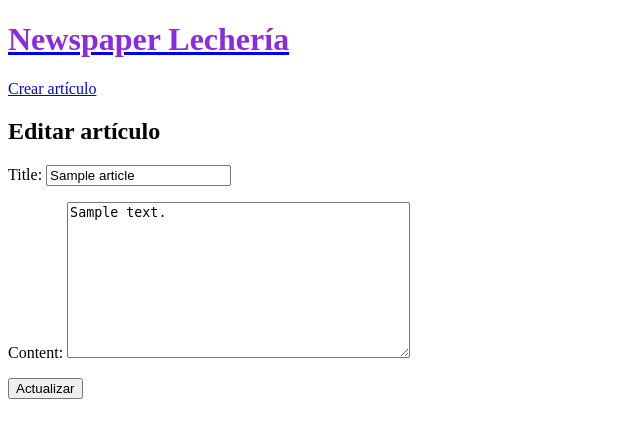
After one commit to osm3rr/blog-crud-abr-2026, a Django app: page /articulo/1/editar/ in a window 1280 px wide. The commit adds this page. Shown: the top 438 px of the page, without its empty margins (0-640 px from the left). Run offline with Django 5.2, Linux system fonts and the light colour scheme; tables that the repository leaves empty hold one stand-in row (values such as "Sample post").

Commit message:
update is done

```diff
--- a/newspaper/urls.py
+++ b/newspaper/urls.py
@@ -2,10 +2,12 @@ from django.urls import path
 from .views import (ArticleListView,
                     ArticleDetailView,
                     ArticleCreateView,
+                    ArticleUpdateView,
                     )
 
 urlpatterns = [
     path('', ArticleListView.as_view(), name='article-list'),
     path('articulo/<int:pk>/', ArticleDetailView.as_view(), name='article-detail'),
     path('articulo/crear/', ArticleCreateView.as_view(), name='article-create'),
+    path('articulo/<int:pk>/editar/', ArticleUpdateView.as_view(), name='article-update'),
 ]
--- a/newspaper/views.py
+++ b/newspaper/views.py
@@ -2,6 +2,7 @@ from django.views.generic import (
                                 ListView,
                                 DetailView,
                                 CreateView,
+                                UpdateView,
                                 )
 from .models import Article
 
@@ -18,3 +19,8 @@ class ArticleCreateView(CreateView):
     model = Article
     template_name = 'article-create.html'
     fields = ['title', 'content', 'author']
+
+class ArticleUpdateView(UpdateView):
+    model = Article
+    template_name = 'article-update.html'
+    fields = ['title', 'content']
--- a/templates/article-detail.html
+++ b/templates/article-detail.html
@@ -5,4 +5,5 @@
     <p><strong>Autor:</strong> {{ article.author }}</p>
     <small>Fecha: {{ article.created_at }}</small>
     <p><strong>Contenido:</strong> {{ article.content }}</p>
+    <a href="{% url 'article-update' article.pk %}">Editar</a>
 {% endblock content %}
--- /dev/null
+++ b/templates/article-update.html
@@ -0,0 +1,10 @@
+{% extends '_base.html' %}
+
+{% block content %}
+    <h2>Editar artículo</h2>
+    <form method="post">
+        {% csrf_token %}
+        {{ form.as_p }}
+        <button type="submit">Actualizar</button>
+    </form>
+{% endblock content %}
```
